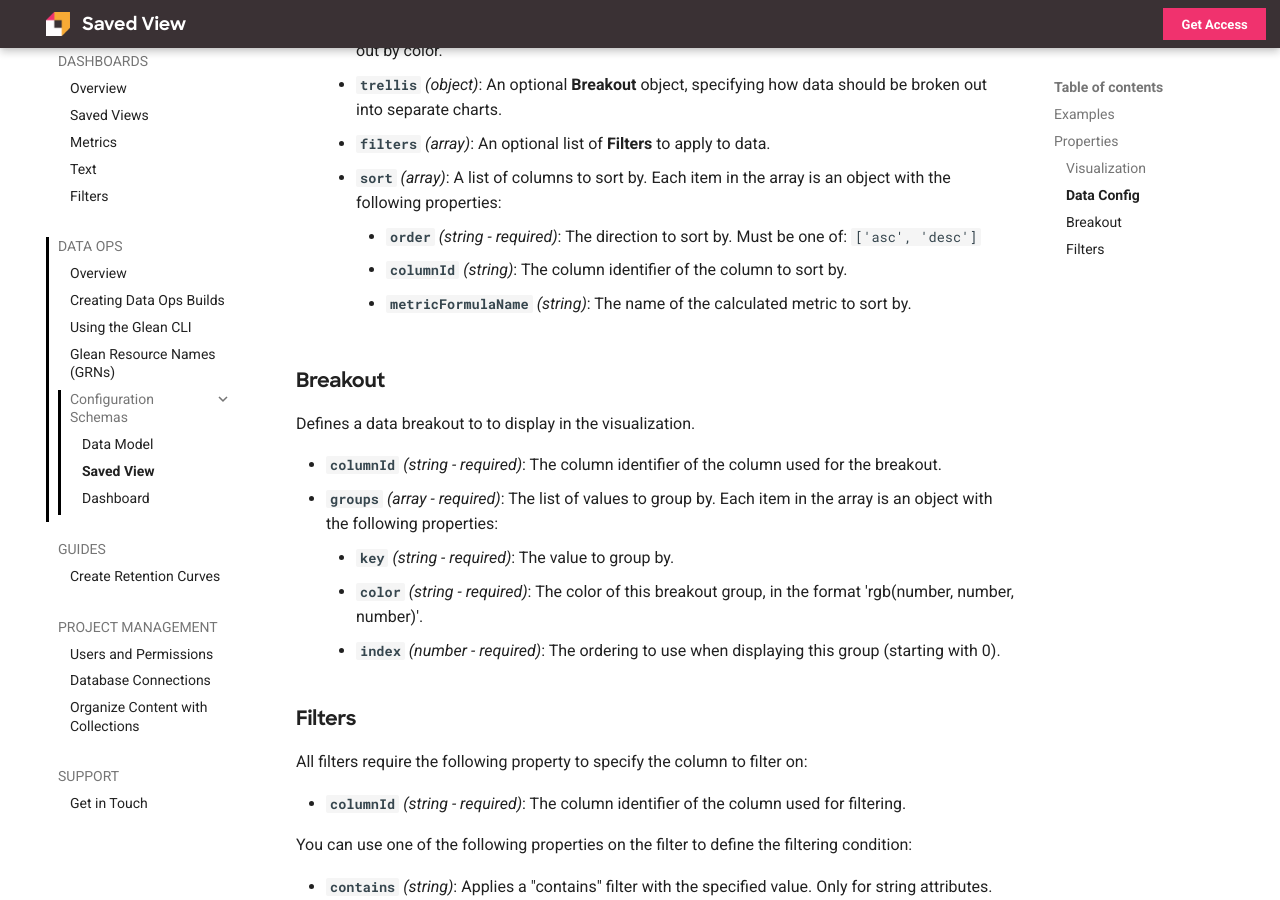
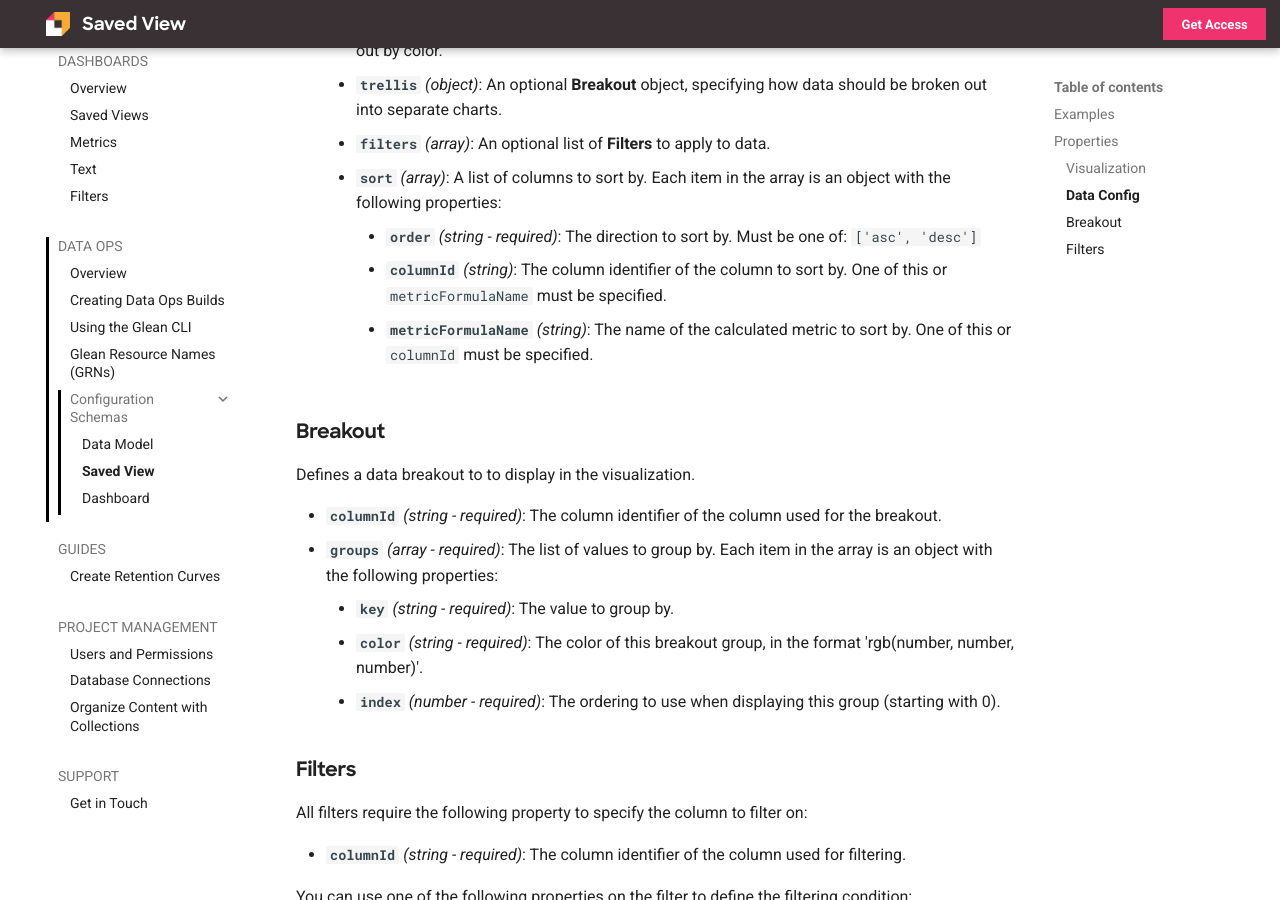
Before and after one commit to gleannyc/documentation, an MkDocs documentation site: the page built from docs/docs/data-ops/config-schema/Saved-View.md, in a window 1280 px wide and 900 px high, scrolled down 4339 px. Built offline with MkDocs 1.6.1 and Material for MkDocs 9.7.7, drawn with Linux system fonts in a browser that asks for light colours.

Commit message:
pr comment

```diff
--- a/docs/docs/data-ops/config-schema/Saved-View.md
+++ b/docs/docs/data-ops/config-schema/Saved-View.md
@@ -160,8 +160,8 @@ Information about the data of the saved view.
     - **`filters`** *(array)*: An optional list of **Filters** to apply to data.
     - **`sort`** *(array)*: A list of columns to sort by. Each item in the array is an object with the following properties:
         - **`order`** *(string - required)*:  The direction to sort by. Must be one of: `['asc', 'desc']`
-        - **`columnId`** *(string)*: The column identifier of the column to sort by.
-        - **`metricFormulaName`** *(string)*: The name of the calculated metric to sort by.
+        - **`columnId`** *(string)*: The column identifier of the column to sort by. One of this or `metricFormulaName` must be specified.
+        - **`metricFormulaName`** *(string)*: The name of the calculated metric to sort by. One of this or `columnId` must be specified.
 
 ### Breakout
 
```
